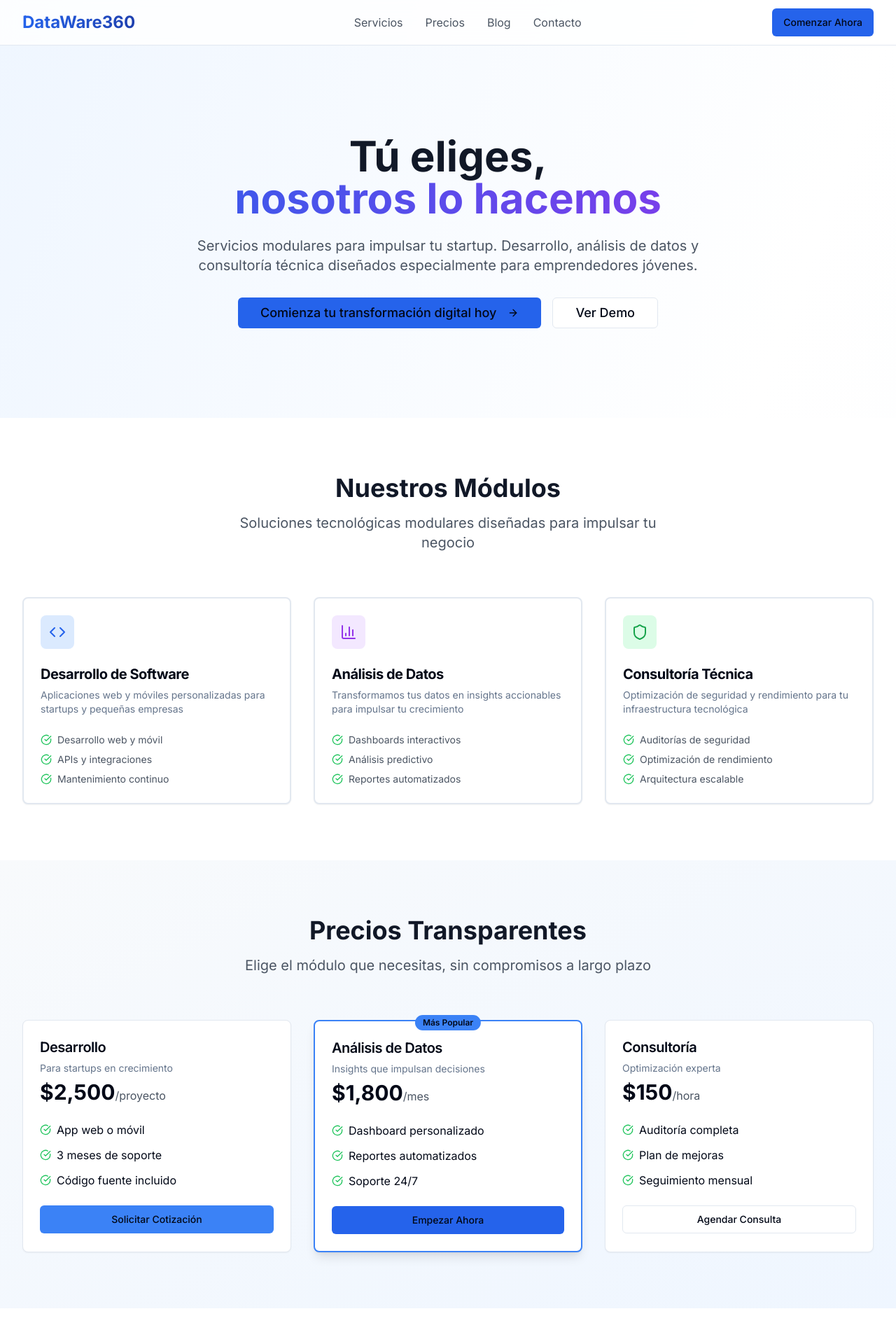
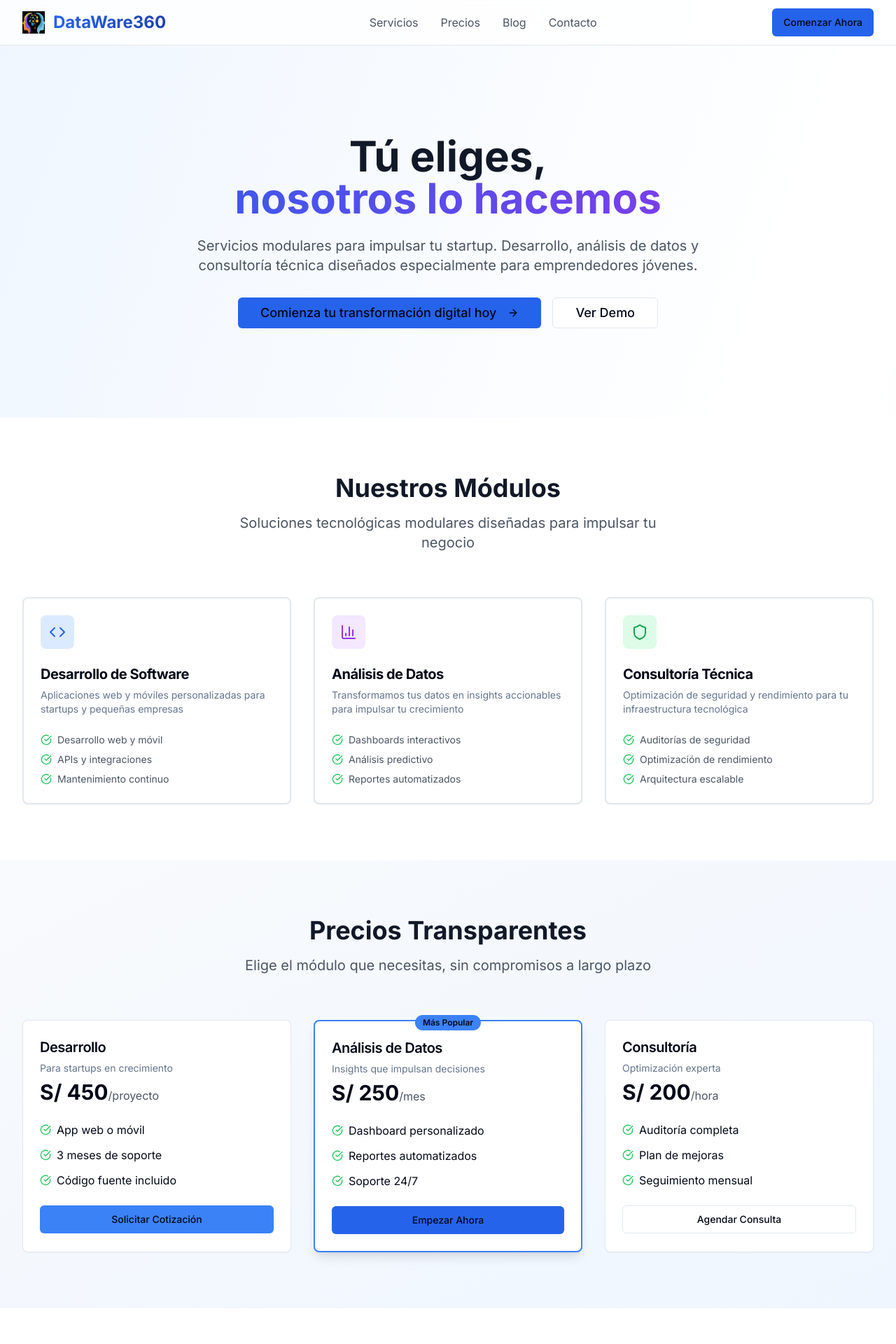
Before and after one commit to ErickGC546/dataware360-web, a React (Vite) app: page / in a window 1280 px wide. Shown: the top 1920 px of the page at 70% size. Built offline with nearby package versions, Linux system fonts and the light colour scheme.

Commit message:
Add icon and update pricing
- Added an icon next to the DataWare360 title.
- Updated the pricing for the services.

```diff
--- a/src/pages/Index.tsx
+++ b/src/pages/Index.tsx
@@ -1,4 +1,3 @@
-
 import { ArrowRight, Code, BarChart3, Shield, CheckCircle, Users, Zap, Mail, Instagram, Youtube, Linkedin } from "lucide-react";
 import { Button } from "@/components/ui/button";
 import { Card, CardContent, CardDescription, CardHeader, CardTitle } from "@/components/ui/card";
@@ -15,7 +14,12 @@ const Index = () => {
         <div className="max-w-7xl mx-auto px-4 sm:px-6 lg:px-8">
           <div className="flex justify-between items-center h-16">
             <div className="flex items-center">
-              <div className="flex-shrink-0">
+              <div className="flex-shrink-0 flex items-center space-x-3">
+                <img
+                  src="/lovable-uploads/ea99b6be-2edf-4756-8673-df1367dccf93.png"
+                  alt="DataWare360 Logo"
+                  className="w-8 h-8"
+                />
                 <h1 className="text-2xl font-bold bg-gradient-to-r from-blue-600 to-blue-800 bg-clip-text text-transparent">
                   DataWare360
                 </h1>
@@ -187,7 +191,7 @@ const Index = () => {
                 <CardTitle className="text-xl">Desarrollo</CardTitle>
                 <CardDescription>Para startups en crecimiento</CardDescription>
                 <div className="mt-4">
-                  <span className="text-3xl font-bold">$2,500</span>
+                  <span className="text-3xl font-bold">S/ 450</span>
                   <span className="text-gray-600">/proyecto</span>
                 </div>
               </CardHeader>
@@ -218,7 +222,7 @@ const Index = () => {
                 <CardTitle className="text-xl">Análisis de Datos</CardTitle>
                 <CardDescription>Insights que impulsan decisiones</CardDescription>
                 <div className="mt-4">
-                  <span className="text-3xl font-bold">$1,800</span>
+                  <span className="text-3xl font-bold">S/ 250</span>
                   <span className="text-gray-600">/mes</span>
                 </div>
               </CardHeader>
@@ -246,7 +250,7 @@ const Index = () => {
                 <CardTitle className="text-xl">Consultoría</CardTitle>
                 <CardDescription>Optimización experta</CardDescription>
                 <div className="mt-4">
-                  <span className="text-3xl font-bold">$150</span>
+                  <span className="text-3xl font-bold">S/ 200</span>
                   <span className="text-gray-600">/hora</span>
                 </div>
               </CardHeader>
@@ -401,9 +405,16 @@ const Index = () => {
         <div className="max-w-7xl mx-auto px-4 sm:px-6 lg:px-8">
           <div className="grid md:grid-cols-4 gap-8">
             <div className="col-span-2">
-              <h3 className="text-2xl font-bold bg-gradient-to-r from-blue-400 to-purple-400 bg-clip-text text-transparent mb-4">
-                DataWare360
-              </h3>
+              <div className="flex items-center space-x-3 mb-4">
+                <img
+                  src="/lovable-uploads/ea99b6be-2edf-4756-8673-df1367dccf93.png"
+                  alt="DataWare360 Logo"
+                  className="w-8 h-8"
+                />
+                <h3 className="text-2xl font-bold bg-gradient-to-r from-blue-400 to-purple-400 bg-clip-text text-transparent">
+                  DataWare360
+                </h3>
+              </div>
               <p className="text-gray-400 mb-6">
                 Impulsamos la transformación digital de startups y pequeñas empresas con soluciones tecnológicas modulares e innovadoras.
               </p>
```
Also changed, not shown: public/lovable-uploads/ea99b6be-2edf-4756-8673-df1367dccf93.png (added).
